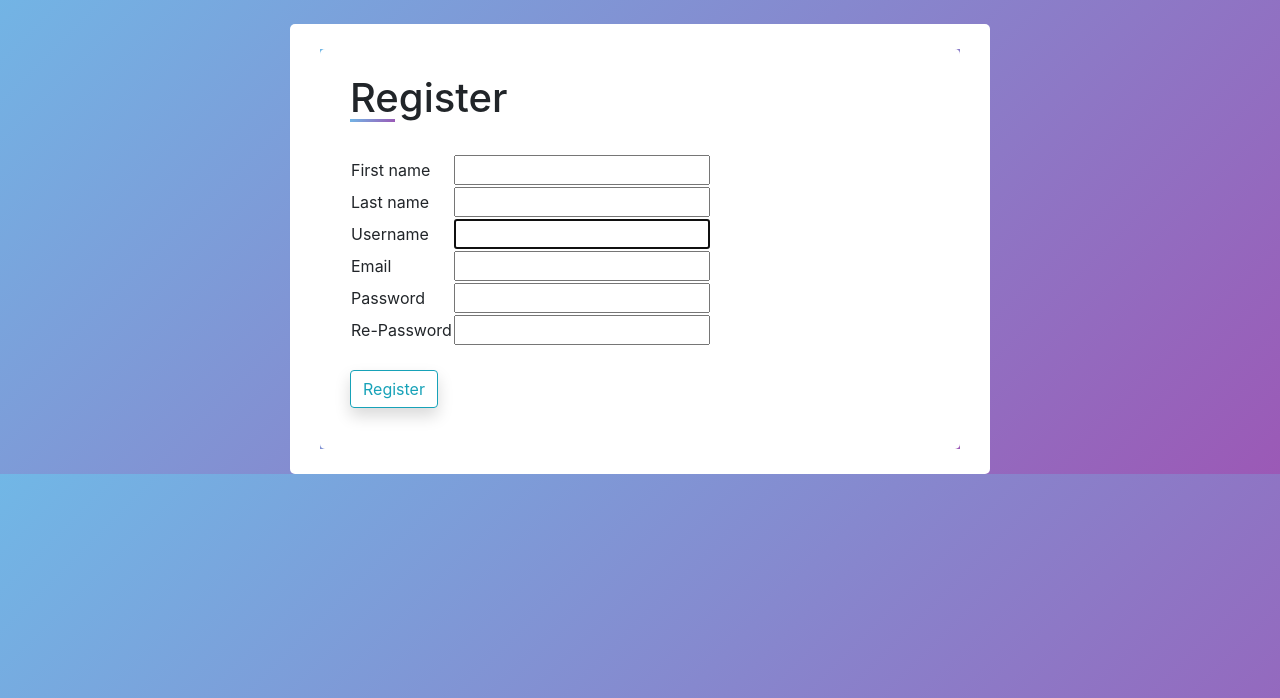
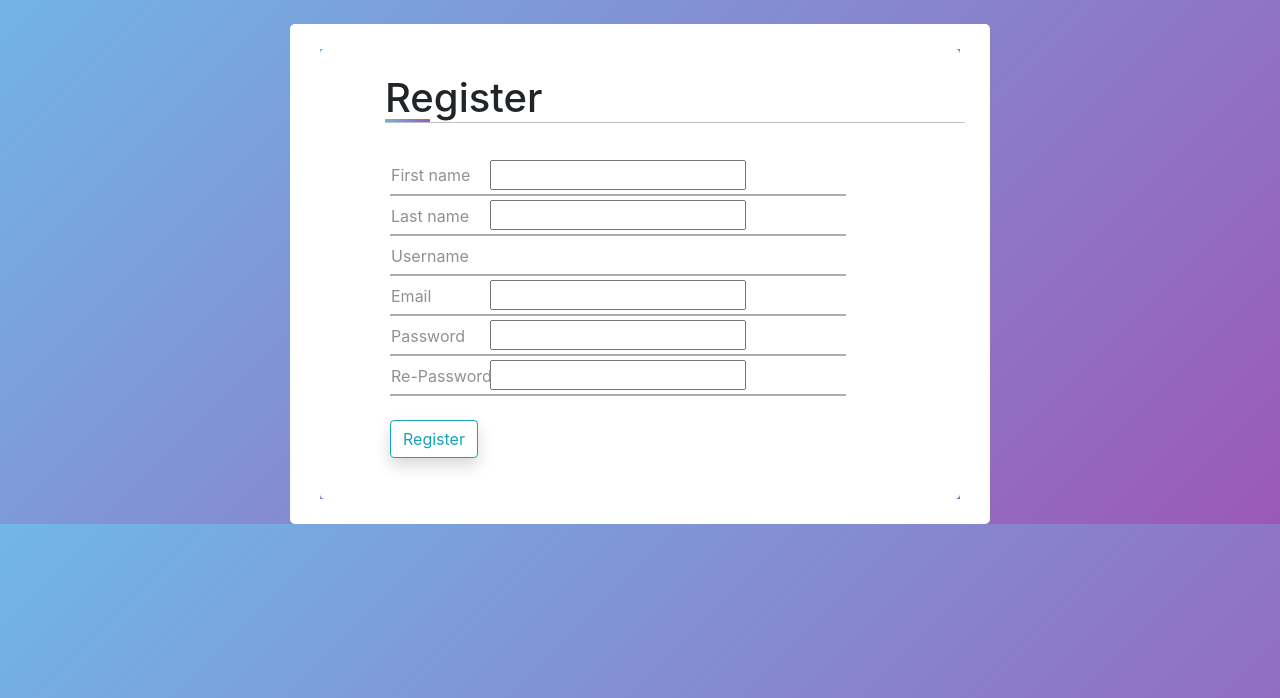
Before and after one commit to Rajan66/Blog, a Django app: page /users/register/ in a window 1280 px wide. Shown: the part 56-754 px from the top of the page. Run offline with Django 4.2, Linux system fonts and the light colour scheme; some libraries are stand-ins or nearby versions.

Commit message:
register

```diff
--- a/blog/static/css/register.css
+++ b/blog/static/css/register.css
@@ -14,6 +14,8 @@
     font-size: 40px;
     font-weight: 500;
     position: relative;
+    left: 35px;
+
 }
 
 .container .title::before{
@@ -26,7 +28,53 @@
     background: linear-gradient(135deg, #71b7e6, #9b59b6);
 }
 
-/* .btn1{
+.container h1{
+    border-bottom: 1px solid silver;
+}
+
+.container form{
+    padding: 0 40px;
+}
+
+table .text{
+    border-bottom: 2px solid #adadad;
+}
+
+.text .input{
+    width: 100%;
+    padding: 0 100px;
+    height: 40px;
+    border: none;
+    background: none;
+    /* outline: none; */
+    outline: 0;
+}
+
+.input{
+    background-color:transparent;
+    border: 0px solid;
+    height:30px;
+    width:260px;
+}
+
+input:focus {
+    border: transparent;
+    outline: none;
+}
+
+.text .label{
+    position: absolute;
+    color: #939090;
+    transform: translateY(25%);
+    pointer-events: none;
+    transition: .5s;
+}
+
+.form:focus{
+    outline: 0;
+}
+
+.text input:valid ~ label{
+    top: -5px;
     color: #71b7e6;
-    background-color: linear-gradient(135deg, #71b7e6, #9b59b6);;
-} */
+}
--- a/users/templates/registration/register.html
+++ b/users/templates/registration/register.html
@@ -14,28 +14,34 @@
                 {% csrf_token %}
 
                 <table>
-                    <tr>
-                        <td>{{ form.first_name.label }}</td>
+                    <tr class="text">
+                        <span></span>
+                        <td class="label">{{ form.first_name.label }}</td>
                         <td class="input">{{ form.first_name }}</td>
                     </tr>
-                    <tr>
-                        <td>{{ form.last_name.label }}</td>
+                    <tr class="text">
+                        <span></span>
+                        <td class="label">{{ form.last_name.label }}</td>
                         <td class="input">{{ form.last_name }}</td>
                     </tr>
-                    <tr>
-                        <td>{{ form.username.label }}</td>
+                    <tr class="text">
+                        <span></span>
+                        <td class="label">{{ form.username.label }}</td>
                         <td class="input">{{ form.username }}</td>
                     </tr>
-                    <tr>
-                        <td>Email</td>
+                    <tr class="text">
+                        <span></span>
+                        <td class="label">Email</td>
                         <td class="input">{{ form.email }}</td>
                     </tr>
-                    <tr>
-                        <td>{{ form.password1.label }}</td>
+                    <tr class="text">
+                        <span></span>
+                        <td class="label">{{ form.password1.label }}</td>
                         <td class="input">{{ form.password1 }}</td>
                     </tr>
-                    <tr>
-                        <td>Re-Password</td>
+                    <tr class="text">
+                        <span></span>
+                        <td class="label">Re-Password</td>
                         <td class="input">{{ form.password2 }}</td>
                     </tr>
                 </table>
```
